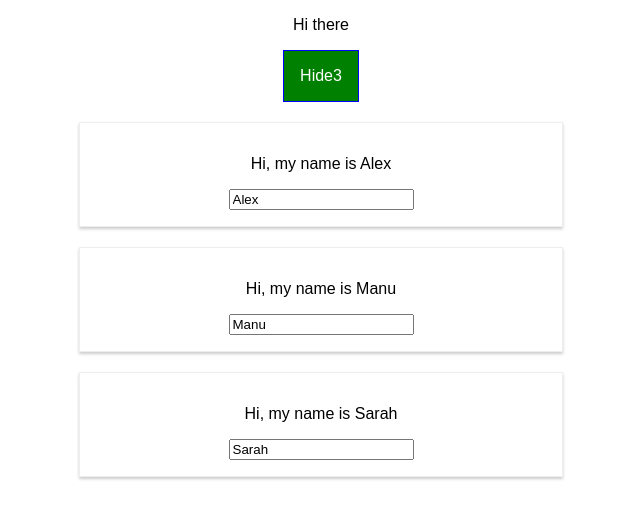
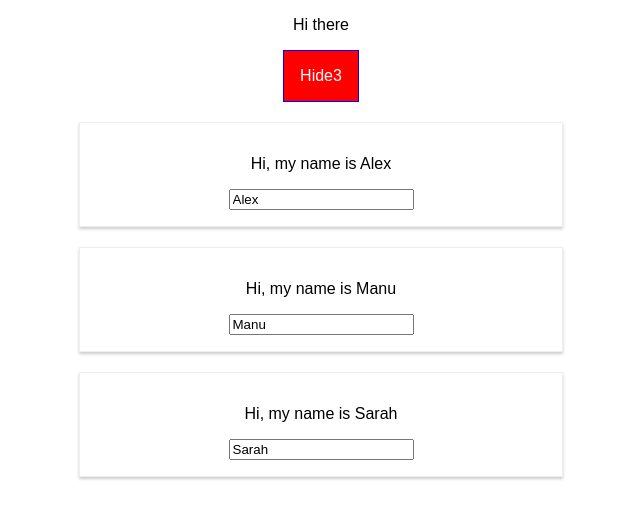
Before and after one commit to lyosha85/burgerbuilder, a React app: page / in a window 1280 px wide. Shown: the top 518 px of the page, without its empty margins (319-959 px from the left). Built offline with nearby package versions, Linux system fonts and the light colour scheme.

Commit message:
Extract cockpit and style into its own functional component

```diff
--- /dev/null
+++ b/src/components/Cockpit/Cockpit.css
@@ -0,0 +1,30 @@
+.Cockpit button {
+  border: 1px solid blue;
+  padding: 16px;
+  background-color: green;
+  font: inherit;
+  color: white;
+  cursor: pointer;
+}
+
+.Cockpit button:hover {
+  background-color: lightgreen;
+  color: black;
+}
+
+.Cockpit button.Red {
+  background-color: red;
+}
+
+.Cockpit button.Red:hover {
+  background-color: salmon;
+  color: black;
+}
+
+.red {
+  color: red;
+}
+
+.bold {
+  font-weight: bold;
+}
--- /dev/null
+++ b/src/components/Cockpit/Cockpit.js
@@ -0,0 +1,31 @@
+import React from "react";
+import classes from "./Cockpit.css";
+
+const Cockpit = props => {
+  let headerClasses = [];
+  let btnClass = "";
+
+  if (props.people.length < 2) {
+    headerClasses.push(classes.bold);
+  }
+
+  if (props.people.length < 3) {
+    headerClasses.push(classes.red);
+  }
+
+  if (props.showPeople) {
+    btnClass = classes.Red;
+  }
+
+  return (
+    <div className={classes.Cockpit}>
+      <p className={headerClasses.join(" ")}> Hi there</p>
+      <button onClick={props.clicked} className={btnClass}>
+        {" "}
+        {props.showPeople ? "Hide" : "Show"}
+        {props.people.length}
+      </button>
+    </div>
+  );
+};
+export default Cockpit;
--- a/src/containers/App.css
+++ b/src/containers/App.css
@@ -1,34 +1,3 @@
 .App {
   text-align: center;
 }
-
-.red {
-  color: red;
-}
-
-.bold {
-  font-weight: bold;
-}
-
-.App button {
-  border: 1px solid blue;
-  padding: 16px;
-  background-color: green;
-  font: inherit;
-  color: white;
-  cursor: pointer;
-}
-
-.App button:hover {
-  background-color: lightgreen;
-  color: black;
-}
-
-.App button.Red {
-  background-color: red;
-}
-
-.App button.Red:hover {
-  background-color: salmon;
-  color: black;
-}
--- a/src/containers/App.js
+++ b/src/containers/App.js
@@ -1,5 +1,6 @@
 import React, { Component } from "react";
 import People from "../components/People/People";
+import Cockpit from "../components/Cockpit/Cockpit";
 import classes from "./App.css";
 class App extends Component {
   state = {
@@ -34,25 +35,13 @@ class App extends Component {
   };
 
   render() {
-    let headerClasses = [];
-
-    if (this.state.people.length < 2) {
-      headerClasses.push(classes.bold);
-    }
-
-    if (this.state.people.length < 3) {
-      headerClasses.push(classes.red);
-    }
-
     return (
       <div className={classes.App}>
-        <p className={headerClasses.join(" ")}> Hi there</p>
-        <button onClick={this.handlePeopleToggle}>
-          {" "}
-          {this.state.showPeople ? "Hide" : "Show"}
-          {this.state.people.length}
-        </button>
-
+        <Cockpit
+          people={this.state.people}
+          clicked={this.handlePeopleToggle}
+          showPeople={this.state.showPeople}
+        />
         {this.state.showPeople && (
           <People
             people={this.state.people}
```
